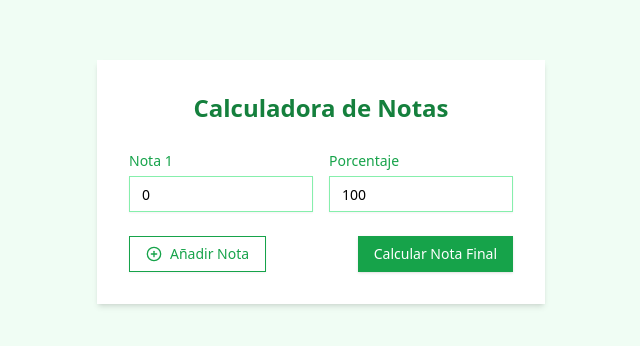
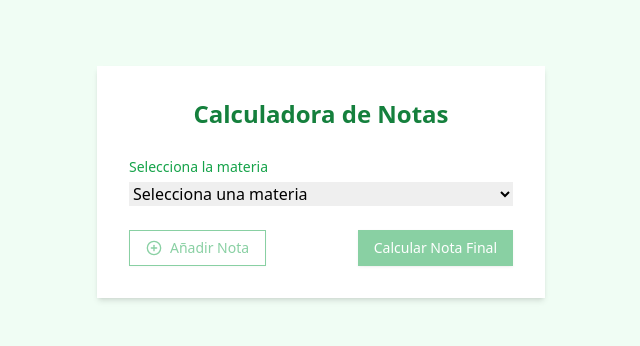
Before and after one commit to bluruwu/GradeCalculator, a React (Vite) app: page / in a window 1280 px wide. Shown: the part 218-564 px from the top of the page, without its empty margins (319-959 px from the left). Built offline with nearby package versions, Linux system fonts and the light colour scheme.

Commit message:
añadido calculo de notas, menus despleagables y validaciones

```diff
--- a/src/GradeCalculator.tsx
+++ b/src/GradeCalculator.tsx
@@ -4,20 +4,44 @@ import { Button } from "@/components/ui/button"
 import { Label } from "@/components/ui/label"
 import { PlusCircle, Trash2 } from 'lucide-react'
 
+// Define una interfaz para los objetos de 'grades'
+interface Grade {
+  value: number;
+  percentage: number;
+  topic: string;
+}
+
 export default function Component() {
-  const [grades, setGrades] = useState([
-    { value: 0, percentage: 100 },
-  ])
+  const [subject, setSubject] = useState<'Física' | 'Matemáticas' | 'Química' | ''>('')
+  const [grades, setGrades] = useState<Grade[]>([])
   const [finalGrade, setFinalGrade] = useState(0)
+  const [averageGrade, setAverageGrade] = useState(0)
 
-  const handleGradeChange = (index: number, field: 'value' | 'percentage', newValue: number) => {
+  // Temas por materia
+  const topics: { [key in 'Física' | 'Matemáticas' | 'Química']: string[] } = {
+    Física: ['Cinemática', 'Dinámica', 'Trabajo y Energía', 'Cantidad de movimiento', 'Gravitación Universal'],
+    Matemáticas: ['Álgebra Lineal', 'Funciones y Gráficas', 'Límites y Continuidad', 'Derivadas', 'Integral Definida e Indefinida'],
+    Química: ['Estructura Atómica', 'Enlaces Químicos', 'Estados de la Materia', 'Reacciones Químicas', 'Estequiometría']
+  }
+
+  const handleGradeChange = (index: number, field: keyof Grade, newValue: number | string) => {
     const updatedGrades = [...grades]
-    updatedGrades[index][field] = newValue
+
+    // Asegúrate de que el valor es válido para 'value'
+    if (field === 'value' && typeof newValue === 'number' && newValue < 0) {
+      alert('La nota no puede ser negativa')
+      return
+    }
+
+    // Actualiza el campo específico
+    updatedGrades[index] = { ...updatedGrades[index], [field]: newValue }
     setGrades(updatedGrades)
   }
 
   const addNote = () => {
-    setGrades([...grades, { value: 0, percentage: 0 }])
+    if (subject) {
+      setGrades([...grades, { value: 0, percentage: 0, topic: '' }])
+    }
   }
 
   const removeNote = (index: number) => {
@@ -26,6 +50,12 @@ export default function Component() {
   }
 
   const calculateFinalGrade = () => {
+    // Verifica que todos los temas estén seleccionados
+    if (grades.some(grade => grade.topic === '')) {
+      alert("Todos los temas deben estar seleccionados")
+      return
+    }
+
     const totalPercentage = grades.reduce((sum, grade) => sum + grade.percentage, 0)
     if (totalPercentage !== 100) {
       alert("El porcentaje total debe ser igual al 100%")
@@ -33,13 +63,40 @@ export default function Component() {
     }
     const total = grades.reduce((sum, grade) => sum + (grade.value * grade.percentage / 100), 0)
     setFinalGrade(total)
+
+    const average = grades.reduce((sum, grade) => sum + grade.value, 0) / grades.length
+    setAverageGrade(average)
+  }
+
+  const handleSubjectChange = (newSubject: 'Física' | 'Matemáticas' | 'Química' | '') => {
+    // Limpia los valores de las notas cuando cambia la materia
+    setGrades([])
+    setSubject(newSubject)
   }
 
   return (
     <div className="min-h-screen bg-green-50 flex items-center justify-center p-4">
       <div className="bg-white p-8 rounded-lg shadow-md w-full max-w-md">
         <h1 className="text-2xl font-bold text-green-700 mb-6 text-center">Calculadora de Notas</h1>
-        {grades.map((grade, index) => (
+
+        {/* Menú desplegable para seleccionar materia */}
+        <div className="mb-6">
+          <Label htmlFor="subject-select" className="text-sm font-medium text-green-600">Selecciona la materia</Label>
+          <select
+            id="subject-select"
+            value={subject}
+            onChange={(e) => handleSubjectChange(e.target.value as 'Física' | 'Matemáticas' | 'Química' | '')}
+            className="mt-1 w-full border-green-300 focus:border-green-500 focus:ring-green-500"
+          >
+            <option value="">Selecciona una materia</option>
+            <option value="Física">Física</option>
+            <option value="Matemáticas">Matemáticas</option>
+            <option value="Química">Química</option>
+          </select>
+        </div>
+
+        {/* Sección de notas con temas dependiendo de la materia */}
+        {subject && grades.map((grade, index) => (
           <div key={index} className="mb-4 flex items-center space-x-4">
             <div className="flex-1">
               <Label htmlFor={`grade-${index}`} className="text-sm font-medium text-green-600">
@@ -51,6 +108,7 @@ export default function Component() {
                 value={grade.value}
                 onChange={(e) => handleGradeChange(index, 'value', parseFloat(e.target.value) || 0)}
                 className="mt-1 border-green-300 focus:border-green-500 focus:ring-green-500"
+                disabled={!subject}
               />
             </div>
             <div className="flex-1">
@@ -63,8 +121,31 @@ export default function Component() {
                 value={grade.percentage}
                 onChange={(e) => handleGradeChange(index, 'percentage', parseFloat(e.target.value) || 0)}
                 className="mt-1 border-green-300 focus:border-green-500 focus:ring-green-500"
+                disabled={!subject}
               />
             </div>
+
+            {/* Menú desplegable de temas basado en la materia seleccionada */}
+            <div className="flex-1">
+              <Label htmlFor={`topic-${index}`} className="text-sm font-medium text-green-600">
+                Tema
+              </Label>
+              <select
+                id={`topic-${index}`}
+                value={grade.topic}
+                onChange={(e) => handleGradeChange(index, 'topic', e.target.value)}
+                className="mt-1 w-full border-green-300 focus:border-green-500 focus:ring-green-500"
+                disabled={!subject}
+              >
+                <option value="">Selecciona un tema</option>
+                {topics[subject]?.map((topic, topicIndex) => (
+                  <option key={topicIndex} value={topic}>
+                    {topic}
+                  </option>
+                ))}
+              </select>
+            </div>
+
             {grades.length > 1 && (
               <Button
                 onClick={() => removeNote(index)}
@@ -77,11 +158,13 @@ export default function Component() {
             )}
           </div>
         ))}
+
         <div className="flex justify-between mt-6">
           <Button
             onClick={addNote}
             variant="outline"
             className="text-green-600 border-green-600 hover:bg-green-50"
+            disabled={!subject}
           >
             <PlusCircle className="h-4 w-4 mr-2" />
             Añadir Nota
@@ -89,6 +172,7 @@ export default function Component() {
           <Button
             onClick={calculateFinalGrade}
             className="bg-green-600 hover:bg-green-700 text-white"
+            disabled={!subject}
           >
             Calcular Nota Final
           </Button>
@@ -99,6 +183,12 @@ export default function Component() {
             <p className="text-3xl font-bold text-green-800">{finalGrade.toFixed(2)}</p>
           </div>
         )}
+        {averageGrade > 0 && (
+          <div className="mt-6 text-center">
+            <h2 className="text-xl font-semibold text-green-700">Promedio de Notas</h2>
+            <p className="text-3xl font-bold text-green-800">{averageGrade.toFixed(2)}</p>
+          </div>
+        )}
       </div>
     </div>
   )
```
